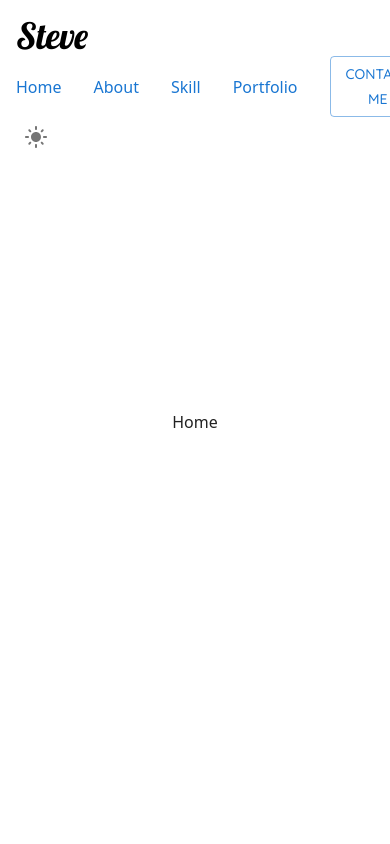
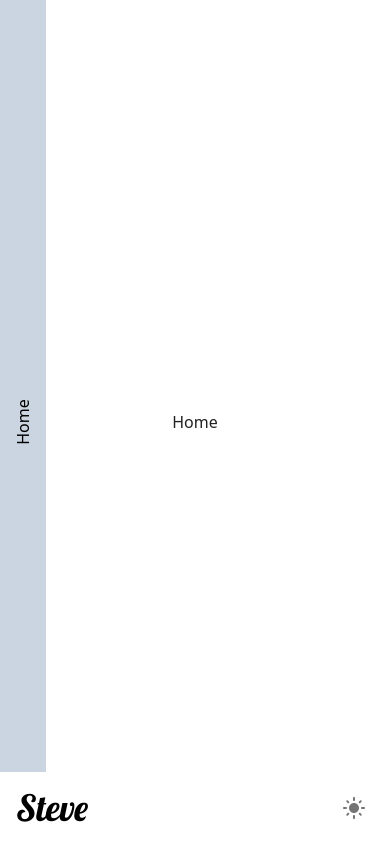
Before and after one commit to thantheinthwin/thantheinthwin.github.io, a Next.js app: page / in a window 390 px wide. Built offline with nearby package versions, Linux system fonts and the light colour scheme.

Commit message:
customized navbar for mobile view, added sidebar for mobile view

```diff
--- a/src/pages/components/NavBar.jsx
+++ b/src/pages/components/NavBar.jsx
@@ -1,11 +1,13 @@
 import { useContext } from 'react';
+import { useTheme } from '@emotion/react';
+
+import { ColorModeContext } from '..';
 
 import { Button, Grid, IconButton, Link, Typography } from '@mui/material'
 import DarkModeIcon from '@mui/icons-material/DarkMode';
 import LightModeIcon from '@mui/icons-material/LightMode';
+
 import { BsSend } from 'react-icons/bs'
-import { ColorModeContext } from '..';
-import { useTheme } from '@emotion/react';
 
 const NavBar = () => {
   const theme = useTheme();
@@ -35,17 +37,24 @@ const NavBar = () => {
   ]
 
   return (
-    <Grid container padding={2} className='fixed top-0 z-10 hidden md:flex' sx={{ bgcolor: 'background.default'}}>
-      <Grid item md={2}>
+    <div>
+      <div>
+        <Grid container padding={2} className='fixed bottom-0 z-20 md:top-0 md:bottom-auto' sx={{ bgcolor: 'background.default'}}>
+          <Grid item xs={6} md={2}>
             <Typography variant='Logo' className='text-4xl dark:text-white'>Steve</Typography>
           </Grid>
-      <Grid item md={8} className='flex items-center justify-center gap-8'>
+          <Grid item md={8} className='items-center justify-center hidden gap-8 md:flex'>
             {links.map(link => <Link href={link.path} underline='none' className='text-black transition-all duration-200 ease-in-out dark:text-white hover:scale-110 hover:font-semibold'>{link.to}</Link>)}
           </Grid>
-      <Grid item md={2} className='flex justify-end'>
+          <Grid item xs={6} md={2} className='flex justify-end'>
             <IconButton variant='text' onClick={colorMode.toggleTheme}>{theme.palette.mode === "dark" ? <DarkModeIcon/> : <LightModeIcon/>}</IconButton>
           </Grid>
         </Grid>
+      </div>
+      <div className='fixed top-0 z-10 flex items-center justify-center h-screen bg-slate-300'>
+        <span className='-rotate-90'>Home</span>
+      </div>
+    </div>
   )
 }
 
--- a/src/pages/index.js
+++ b/src/pages/index.js
@@ -49,6 +49,7 @@ export default function App() {
         },
         breakpoints: {
           values: {
+            xs: 0,
             sm: 640,
             md: 768,
             lg: 1024,
```
Lines whose indentation alone changed are shown as unchanged.
